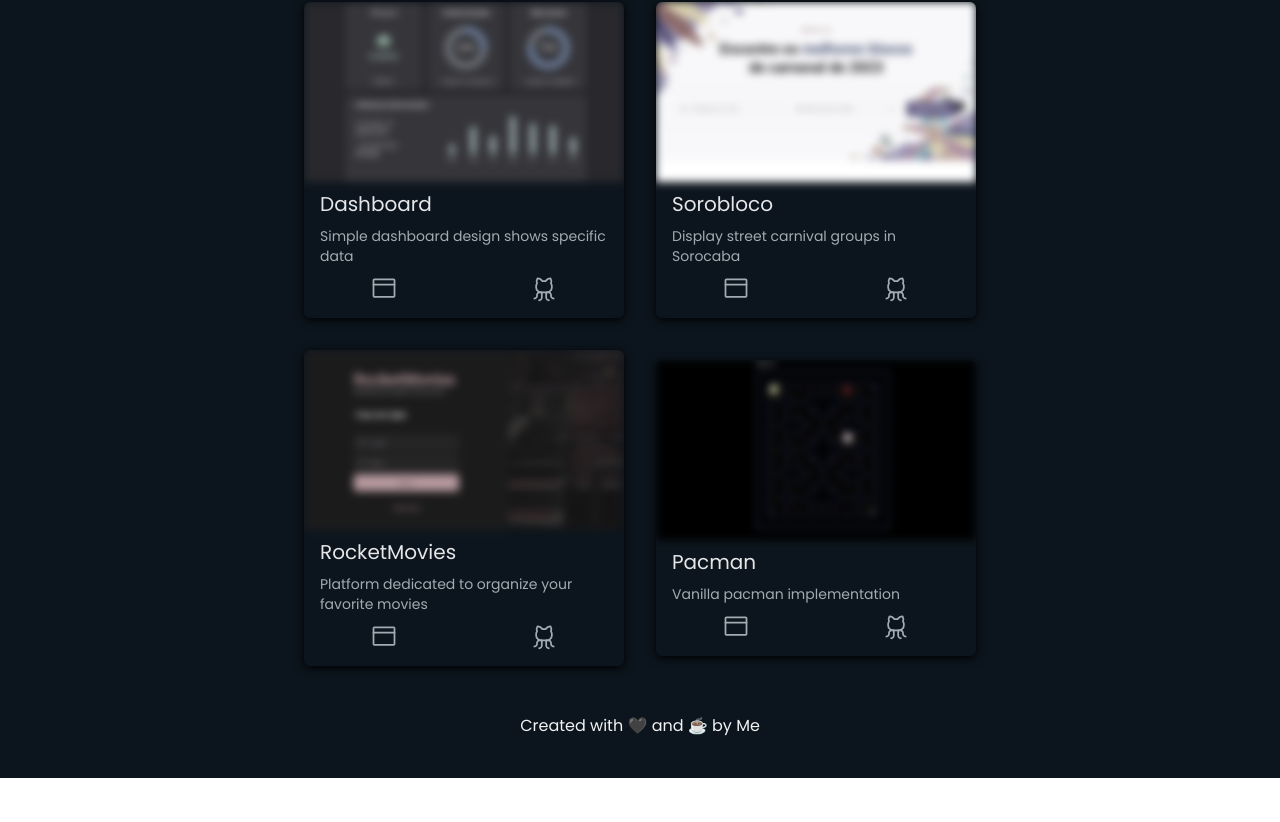
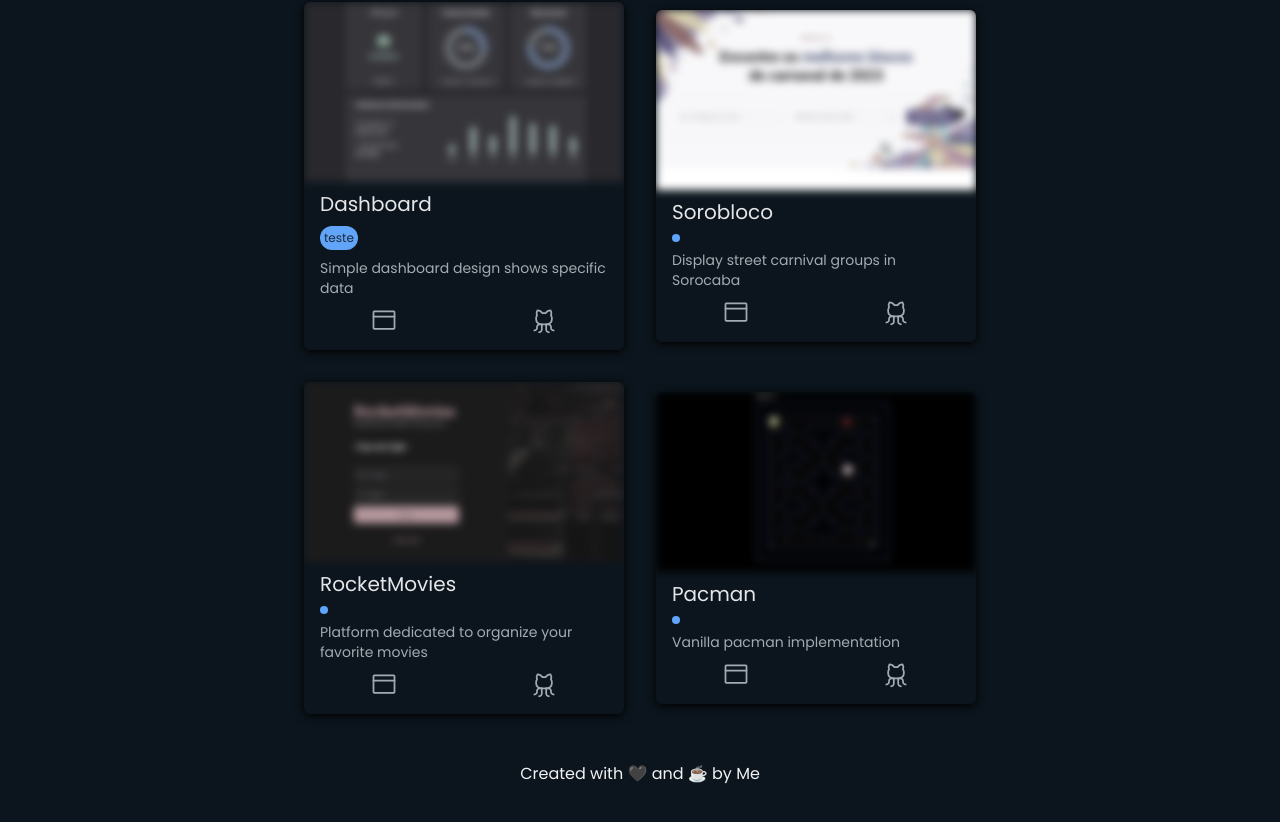
Before and after one commit to wellserrano/my-portfolio, a React (Vite) app: page / in a window 1280 px wide. Shown: the part 694-1516 px from the top of the page. Before the commit the page ends 1472 px from the top, so only its background shows below. Built offline with nearby package versions, Linux system fonts and the light colour scheme.

Commit message:
feat: Tag component

```diff
--- a/src/components/ProjectCard.tsx
+++ b/src/components/ProjectCard.tsx
@@ -5,6 +5,7 @@
 import { Browser, GithubLogo } from 'phosphor-react'
 
 import { useState } from 'react';
+import { Tag } from './Tag';
 
 interface Props {
   title: string
@@ -12,9 +13,10 @@
   image: string
   githubLink: string
   siteLink: string
+  tags?: string[]
 }
 
-export function ProjectCard({ title, description, image, githubLink, siteLink }: Props) {
+export function ProjectCard({ title, description, image, githubLink, siteLink, tags }: Props) {
   const [open, setOpen] = useState(true);
 
   const tooltipStyle = 'text-[#3D3D3D] select-none rounded-md bg-white px-4 py-2 text-base leading-none shadow-[hsl(206_22%_7%_/_35%)_0px_10px_38px_-10px,_hsl(206_22%_7%_/_20%)_0px_10px_20px_-15px] will-change-[transform,opacity]'
@@ -41,6 +43,7 @@
       >
         <div className='flex flex-col items-start px-4 pt-2 gap-2'>
           <h2 className='text-[#3D3D3D] dark:text-[#F1F2F4] opacity-95 text-xl'>{ title }</h2>
+          <Tag text={ tags } />
           <p className='text-[#575757] dark:text-[#A3ABB2] text-sm'>{ description }</p>
         </div>
 
--- /dev/null
+++ b/src/components/Tag.tsx
@@ -0,0 +1,11 @@
+interface TagProps {
+  text: string
+}
+
+export function Tag({ text }: TagProps)  {
+  return (
+    <div className="w-fit bg-blue-400 rounded-full text-gray-800 text-xs p-1">
+      <p>{ text }</p>
+    </div>
+  )
+}
--- a/src/pages/Home.tsx
+++ b/src/pages/Home.tsx
@@ -57,6 +57,7 @@
             image={ dashboardImage }
             githubLink='https://github.com/wellserrano/dashboard'
             siteLink='https://wellserrano.github.io/dashboard/'
+            tags={['teste']}
           />
           <ProjectCard
             title='Sorobloco'
```
